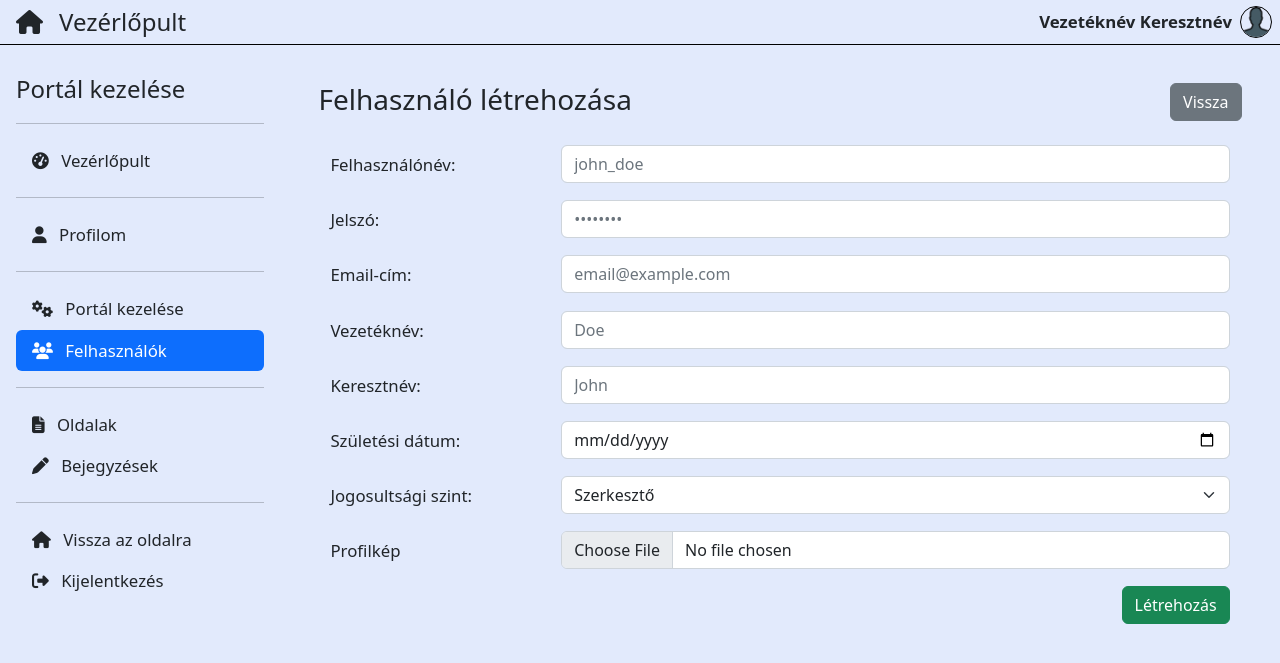
After one commit to CoffeeLink/dusza2022, a PHP site: page /page-create-user.php in a window 1280 px wide. The commit adds this page. Shown: the top 663 px of the page. Run offline with PHP 8.4, Linux system fonts and the light colour scheme; tables that the repository leaves empty or names only in its code hold one stand-in row (values such as "Sample post"); some libraries are stand-ins or nearby versions.

Commit message:
Felhasználó létrehozása

```diff
--- a/css/admin.css
+++ b/css/admin.css
@@ -6,6 +6,10 @@ body {
 /* Header elválasztó csik megjelenítése */
 header {
   --bs-border-color: black;
+}
+
+input {
+  padding: 20px;
 }
 
 thead {
--- /dev/null
+++ b/page-create-user.php
@@ -0,0 +1,92 @@
+<?php
+include "./lib/connection.php";
+$pdo = connect_mysql();
+$sql = "SELECT * FROM users ORDER BY user_name ASC";
+$stmt = $pdo->prepare($sql);
+$stmt->execute();
+$users = [];
+$posts_number = 0;
+while ($user = $stmt->fetch(PDO::FETCH_ASSOC)) {
+    $users[] = $user;
+    $posts_number++;
+}
+$aktiv_menu = "felhasznalok";
+include "./admin_header.php";
+?>
+
+<!-- Tartalom -->
+<div class="container-fluid">
+    <div class="row elsosor">
+        <div class="col-6">
+            <h3>Felhasználó létrehozása</h3>
+        </div>
+        <div class="col-6">
+            <a class="btn btn-secondary hozzaadas" href="./page-users.php">Vissza</a>
+        </div>
+    </div>
+    <form action="">
+        <div class="container">
+            <div class="mb-3 row">
+                <label for="user_name" class="col-sm-3 col-form-label">Felhasználónév:</label>
+                <div class="col-sm-9">
+                    <input type="text" class="form-control" id="user_name" name="user_name" placeholder="john_doe"
+                        required>
+                </div>
+            </div>
+            <div class="mb-3 row">
+                <label for="inputPassword" class="col-sm-3 col-form-label">Jelszó:</label>
+                <div class="col-sm-9">
+                    <input type="password" class="form-control" id="inputPassword" name="password"
+                        placeholder="••••••••" required>
+                </div>
+            </div>
+            <div class="mb-3 row">
+                <label for="email" class="col-sm-3 col-form-label">Email-cím:</label>
+                <div class="col-sm-9">
+                    <input type="email" class="form-control" id="email" name="email" placeholder="email@example.com"
+                        required>
+                </div>
+            </div>
+            <div class="mb-3 row">
+                <label for="lastname" class="col-sm-3 col-form-label">Vezetéknév:</label>
+                <div class="col-sm-9">
+                    <input type="text" class="form-control" id="lastname" name="last_name" placeholder="Doe" required>
+                </div>
+            </div>
+            <div class="mb-3 row">
+                <label for="first_name" class="col-sm-3 col-form-label">Keresztnév:</label>
+                <div class="col-sm-9">
+                    <input type="text" class="form-control" id="first_name" name="first_name" placeholder="John"
+                        required>
+                </div>
+            </div>
+            <div class="mb-3 row">
+                <label for="birth_date" class="col-sm-3 col-form-label">Születési dátum:</label>
+                <div class="col-sm-9">
+                    <input type="date" class="form-control" id="birth_date" name="birth_date" max="2022-01-01">
+                </div>
+            </div>
+            <div class="mb-3 row">
+                <label for="permission" class="col-sm-3 col-form-label">Jogosultsági szint:</label>
+                <div class="col-sm-9">
+                    <select class="form-select" id="permission">
+                        <option value="EDITOR" selected>Szerkesztő</option>
+                        <option value="MODERATOR">Moderátor</option>
+                        <option value="WEBMASTER">Webmester</option>
+                    </select>
+                </div>
+            </div>
+            <div class="mb-3 row">
+                <label for="profile_picture" class="col-sm-3 col-form-label">Profilkép</label>
+                <div class="col-sm-9">
+                    <input type="file" class="form-control" id="profile_picture" name="profile_picture"
+                        accept="image/png, image/jpeg, image/jpg, image/gif">
+                </div>
+            </div>
+            <button type="submit" class="btn btn-success hozzaadas" id="create_user">Létrehozás</button>
+        </div>
+    </form>
+</div>
+<?php
+include "./admin_footer.php";
+?>
--- a/page-users.php
+++ b/page-users.php
@@ -21,7 +21,7 @@ include "./admin_header.php";
             <h3>Felhasználók kezelése</h3>
         </div>
         <div class="col-6">
-            <a class="btn btn-secondary hozzaadas" href="./add-page.php">Új hozzáadása</a>
+            <a class="btn btn-secondary hozzaadas" href="./page-create-user.php">Új hozzáadása</a>
         </div>
     </div>
     <!-- Adatokat megjelenítő táblázat -->
```
